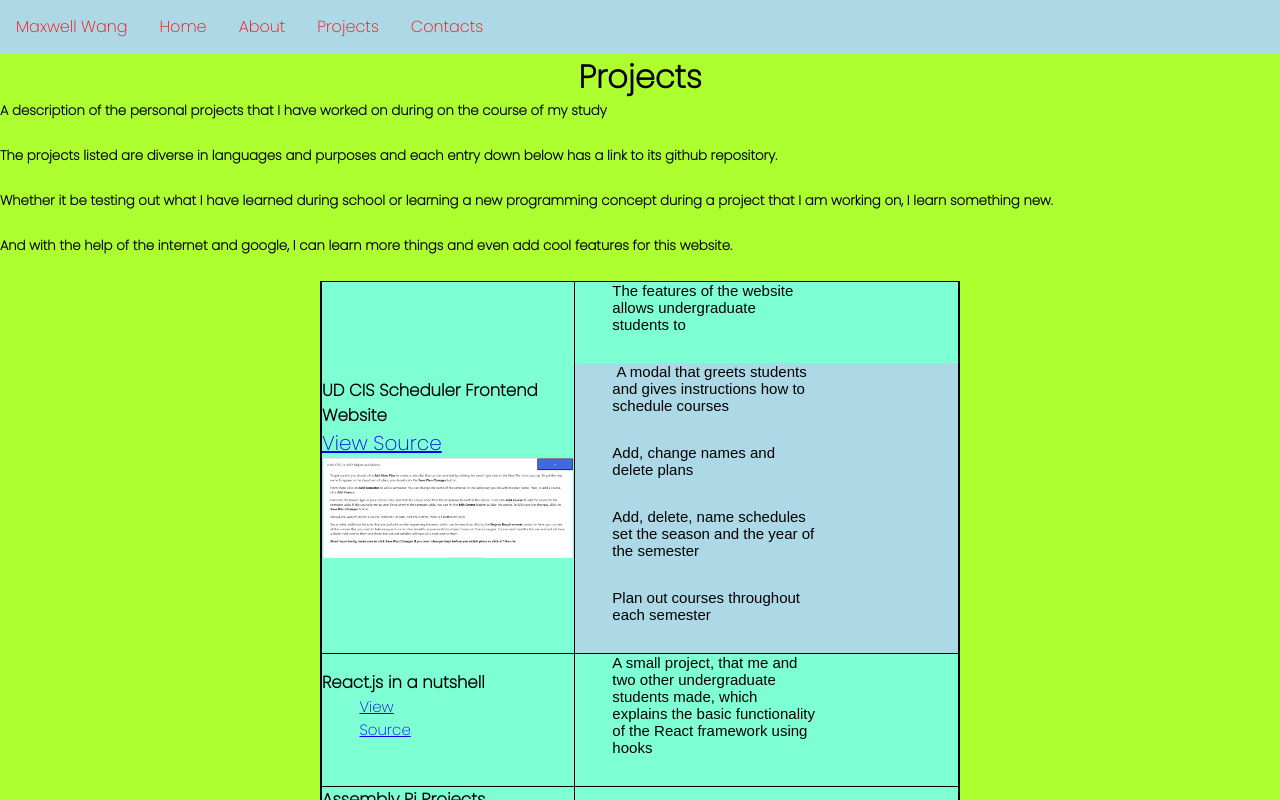
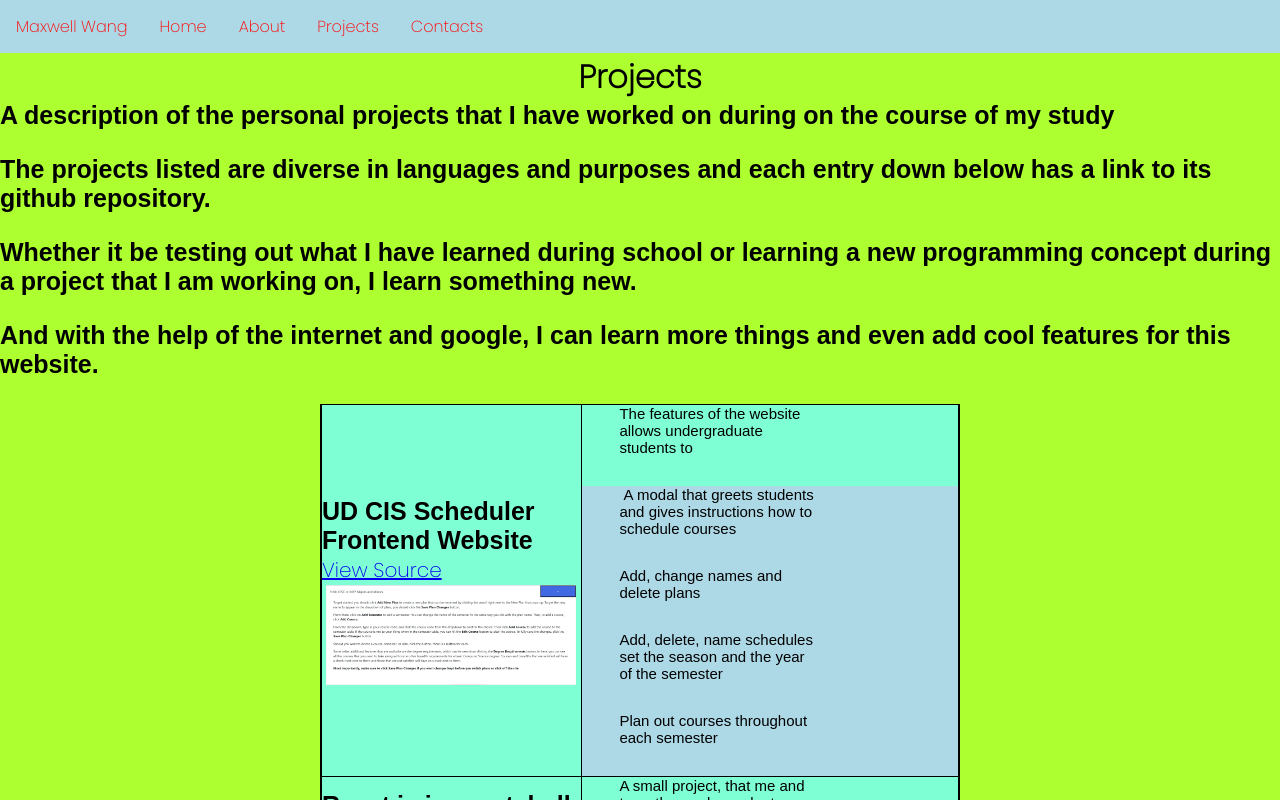
Before and after one commit to mwang840/MaxWang, a React (Create React App) app: page /projects in a window 1280 px wide. Shown: the top 800 px of the page. Built offline with nearby package versions, Linux system fonts and the light colour scheme.

Commit message:
tweak font fix

```diff
--- a/src/Pages/Projects.css
+++ b/src/Pages/Projects.css
@@ -57,3 +57,9 @@ Projects ol li{
     border-left:double;
     padding-right: 10px;
 }
+
+h5{
+    text-align: left;
+    font-size:25px;
+    font-family: Arial, Helvetica, sans-serif;
+}
```
